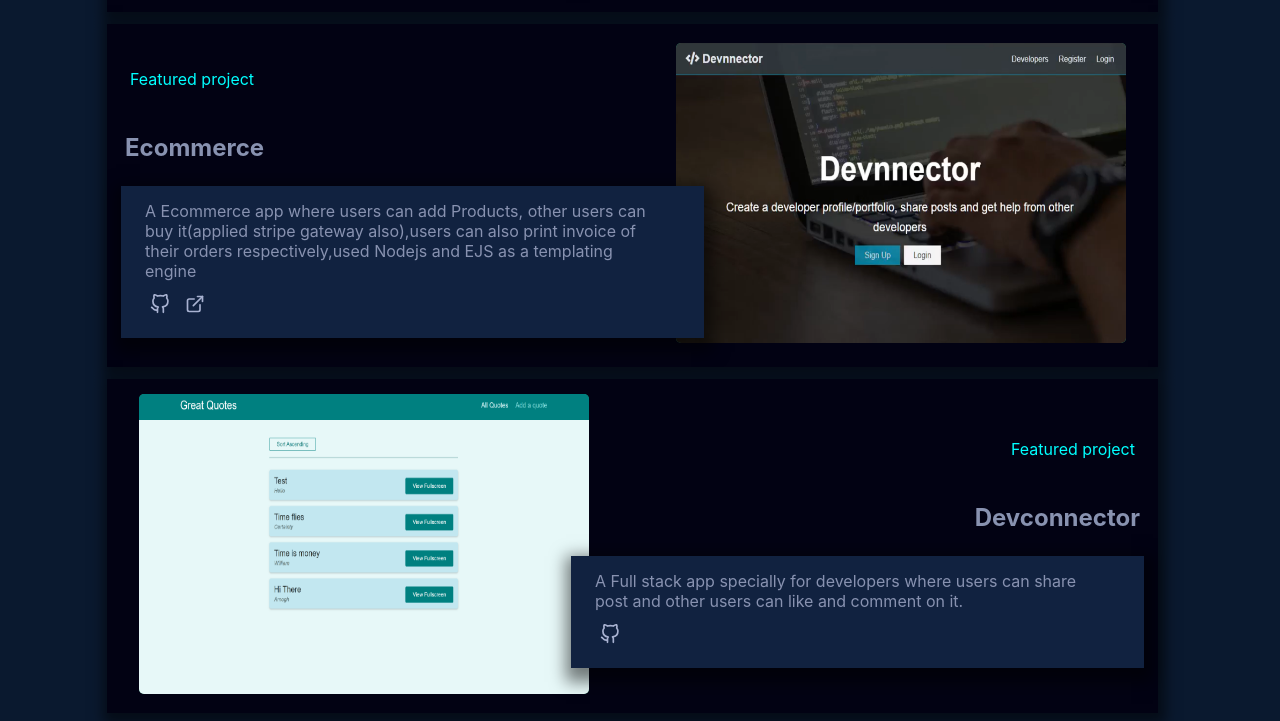
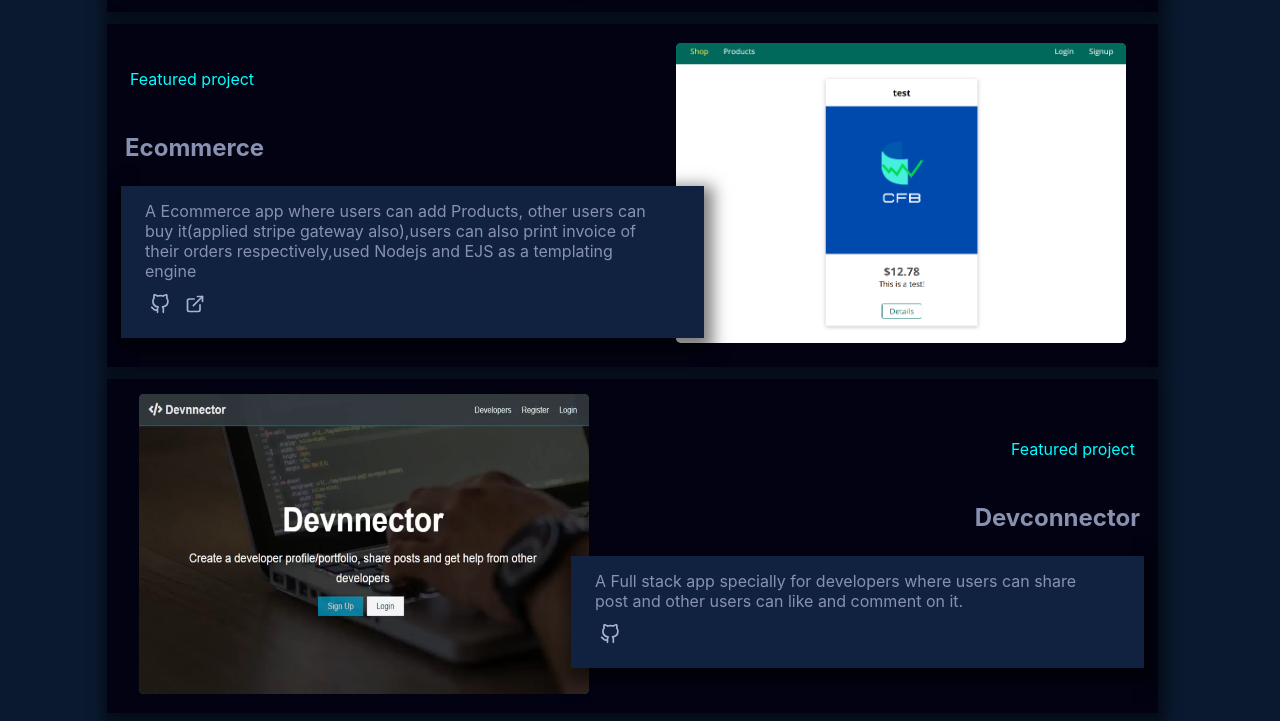
Before and after one commit to amogh-nagar/Port-folio, a website: page index.html in a window 1280 px wide. Shown: the part 1439-2160 px from the top of the page. Drawn offline with nearby package versions, Linux system fonts and the light colour scheme.

Commit message:
new image

```diff
--- a/index.html
+++ b/index.html
@@ -421,7 +421,7 @@
                 <div class="project_image-right">
                   <img
                     class="project__image-right"
-                    src="img/devconnector_project.png"
+                    src="img/shop_project.png"
                     alt=""
                   />
                 </div>
@@ -430,7 +430,7 @@
                 <div class="project_image">
                   <img
                     class="project__image"
-                    src="img/quotes_project.png"
+                    src="img/devconnector_project.png"
                     alt=""
                   />
                 </div>
```
